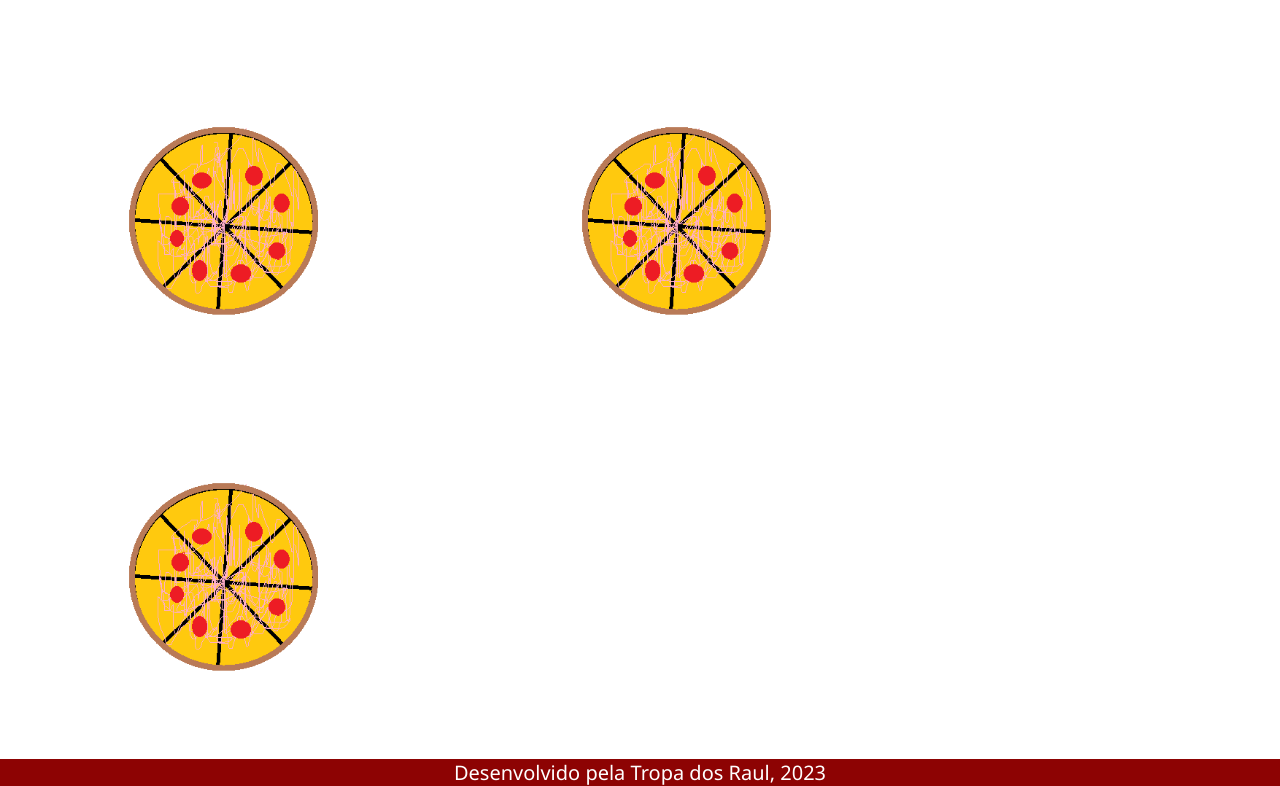
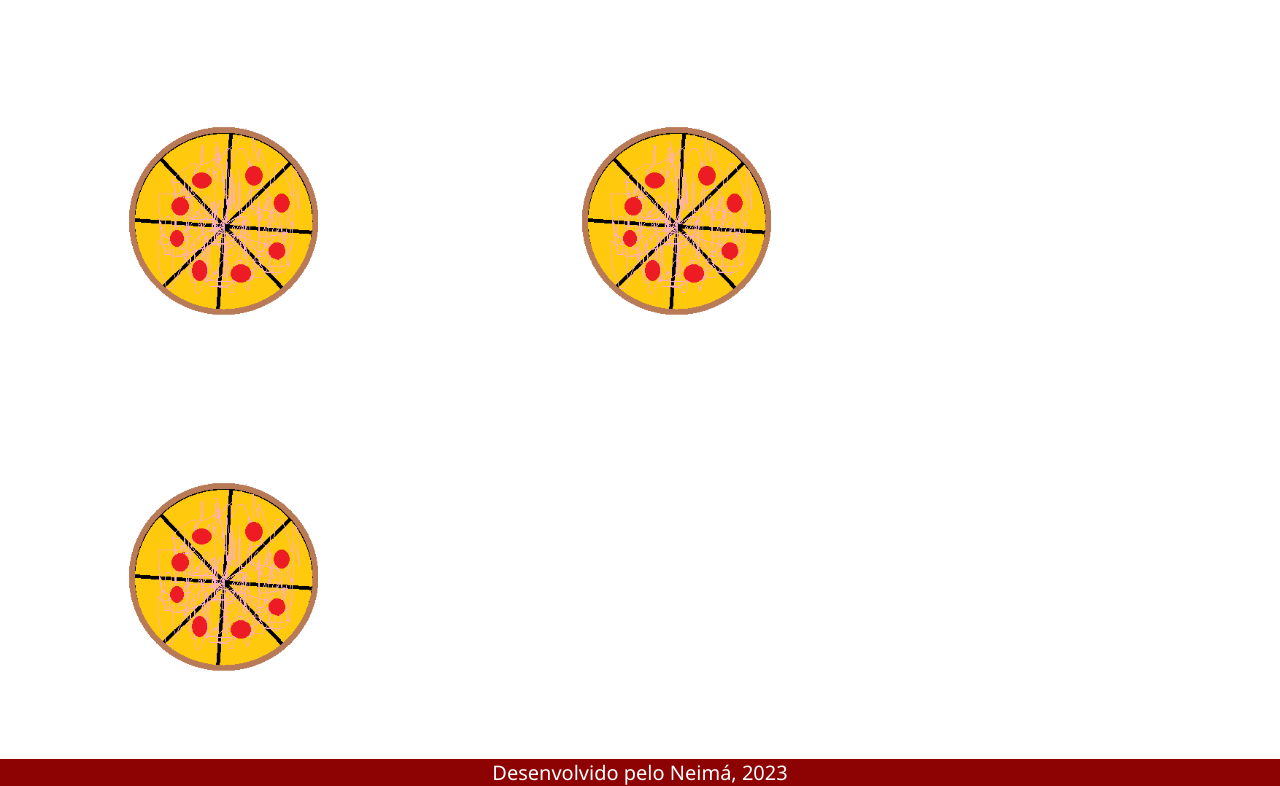
Before and after one commit to JoaquimSusi/pizza-delicia, a plain HTML site: page index.html in a window 1280 px wide. Shown: the part 501-1287 px from the top of the page. Drawn offline with Linux system fonts and the light colour scheme.

Commit message:
Update index.html
tropa dos raul=neimá

```diff
--- a/index.html
+++ b/index.html
@@ -42,8 +42,8 @@
 
     <!-- Rodapé do site -->
      <footer>
-        Desenvolvido pela
-        <a href="#" target="_blank">Tropa dos Raul</a>, 2023
+        Desenvolvido pelo
+        <a href="#" target="_blank">Neimá</a>, 2023
      </footer>
     </div>
 
```
